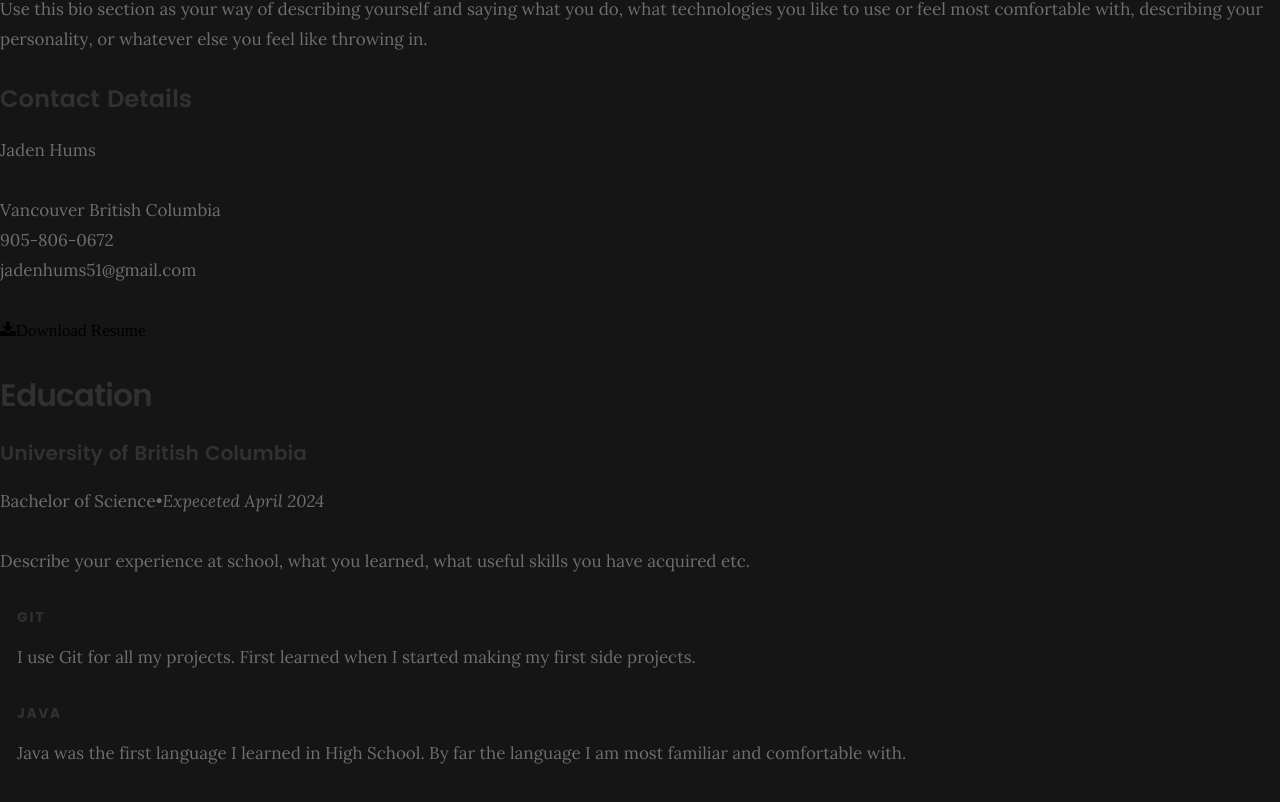
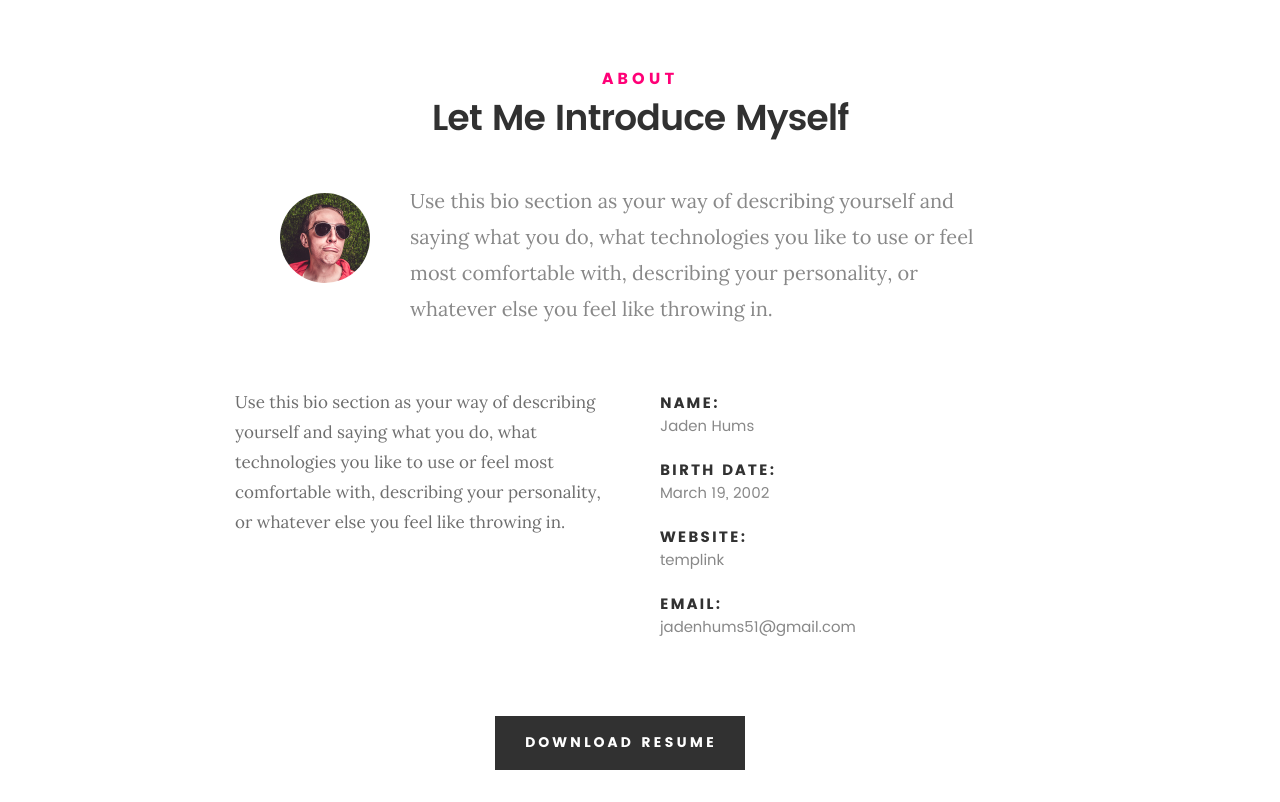
Before and after one commit to Jaden51/jaden51.github.io, a React (Create React App) app: page / in a window 1280 px wide. Shown: the part 776-1578 px from the top of the page. Built offline with nearby package versions, Linux system fonts and the light colour scheme.

Commit message:
Styled about page

```diff
--- a/public/css/main.css
+++ b/public/css/main.css
@@ -524,6 +524,7 @@ select {
 	padding: 1.5rem 0;
 	border: 0;
 	outline: none;
+
 	color: #313131;
 	font-family: "poppins-regular", sans-serif;
 	font-size: 1.5rem;
--- a/public/resumeData.json
+++ b/public/resumeData.json
@@ -1,6 +1,7 @@
 {
   "main": {
     "name": "Jaden Hums",
+    "birthdate": "March 19, 2002",
     "occupation": "student",
     "bio": "Use this bio section as your way of describing yourself and saying what you do, what technologies you like to use or feel most comfortable with, describing your personality, or whatever else you feel like throwing in.",
     "email": "jadenhums51@gmail.com",
@@ -11,7 +12,7 @@
       "state": "British Columbia",
       "zip": ""
     },
-    "website": "",
+    "website": "templink",
     "resumedownload": "https://drive.google.com/file/d/13nyMZ9ptHNt_a4Ek-TaPtVwHKMiBXyMu/view?usp=sharing",
     "social": [
       {
--- a/src/components/About.js
+++ b/src/components/About.js
@@ -5,41 +5,67 @@ class About extends Component {
         if (this.props.data) {
             var data = this.props.data
             var name = data.name;
+            var birthday = data.birthdate;
+            var website = data.website;
             var bio = data.bio;
-            var city = data.address.city;
-            var state = data.address.state;
-            var phone = data.phone;
             var email = data.email;
             var resumeDownload = data.resumedownload;
         }
 
         return (
-            <section>
-                <div>
-                    <div>
-                        <h2>About Me</h2>
-                        <p>{bio}</p>
-                        <div>
-                            <div>
-                                <h2>Contact Details</h2>
-                                <p>
-                                    <span>{name}</span><br />
-                                    <span><br />{city} {state}</span><br />
-                                    <span>{phone}</span><br />
-                                    <span>{email}</span>
-                                </p>
-                            </div>
-                            <div>
-                                <p>
-                                    <a href={resumeDownload} target="_blank" rel="noopener noreferrer">
-                                        <i className="fa fa-download">Download Resume</i>
-                                    </a>
-                                </p>
-                            </div>
+            <section id="about">
+                <div class="row section-intro">
+                    <div class="col-twelve">
+
+                        <h5>About</h5>
+                        <h1>Let Me Introduce Myself</h1>
+
+                        <div class="intro-info">
+
+                            <img src="images/profile-pic.jpg" alt={name}></img>
+
+                            <p class="lead">{bio}</p>
                         </div>
                     </div>
                 </div>
-            </section>
+
+                <div class="row about-content">
+                    <div class="col-six tab-full">
+                        <p>
+                            {bio}
+                        </p>
+                    </div>
+                    <div class="col-six tab-full">
+                        <ul class="info-list">
+                            <li>
+                                <strong>Name:</strong>
+                                <span>{name}</span>
+                            </li>
+                            <li>
+                                <strong>Birth Date:</strong>
+                                <span>{birthday}</span>
+                            </li>
+                            <li>
+                                <strong>Website:</strong>
+                                <span>{website}</span>
+                            </li>
+                            <li>
+                                <strong>Email:</strong>
+                                <span>{email}</span>
+                            </li>
+                        </ul>
+                    </div>
+                </div>
+
+                <div class="row button-section">
+                    <div class="col-twelve">
+                        <a href={resumeDownload} title="Download Resume" class="button button-primary" target="_blank" rel="noopener noreferrer">
+                            Download Resume
+                        </a>
+                    </div>
+                </div>
+
+            </section >
         )
     }
 }
--- a/src/components/NavBar.js
+++ b/src/components/NavBar.js
@@ -8,7 +8,7 @@ class NavBar extends Component {
             nav = $('.main-navigation');
 
         // toggle button
-        toggleButton.on('click', function (e) {
+        toggleButton.on('click', e => {
 
             e.preventDefault();
             toggleButton.toggleClass('is-clicked');
@@ -35,7 +35,7 @@ class NavBar extends Component {
             <header>
                 <div className="row">
                     <div className="top-bar">
-                        <a className="menu-toggle" href="#"><span>Menu</span></a>
+                        <a className="menu-toggle" href="#intro"><span>Menu</span></a>
 
                         <nav id="main-nav-wrap">
                             <ul className="main-navigation">
```
